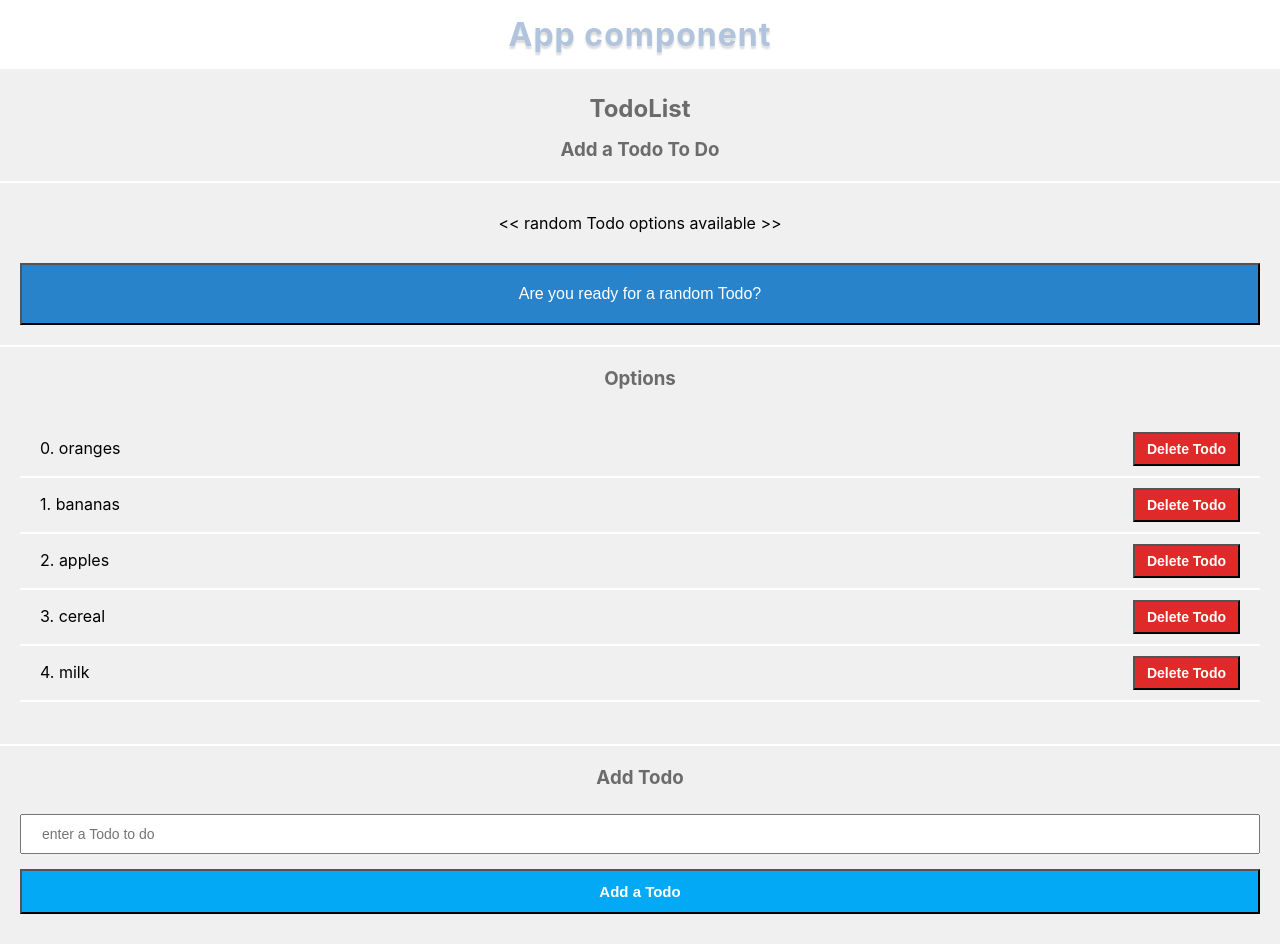
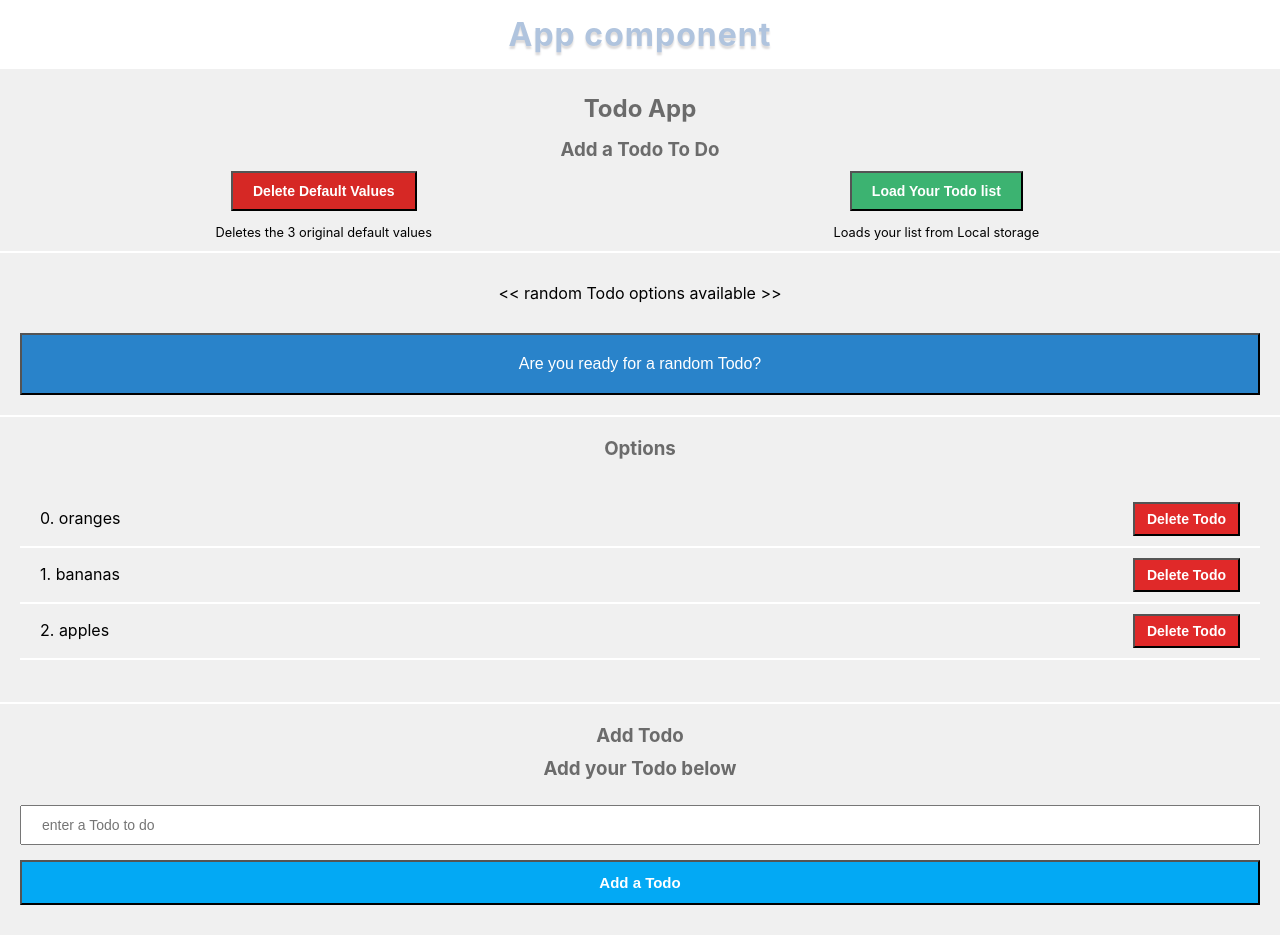
Before and after one commit to stefan22/rjsx, a React (Create React App) app: page / in a window 1280 px wide. Built offline with nearby package versions, Linux system fonts and the light colour scheme.

Commit message:
[header] added delete default and load list buttons

```diff
--- a/src/js/App.js
+++ b/src/js/App.js
@@ -7,7 +7,7 @@ class App extends Component {
     this.options = options;
     this.random = random;
     this.state = {
-      options: ['oranges','bananas','apples','cereal','milk'],
+      options: props.options,
       random: random || '<< random Todo options available >>'
     };
     this.handleRandomTodo = this.handleRandomTodo.bind(this);
@@ -43,13 +43,14 @@ class App extends Component {
   }
 
   render() {
+    let subtitle='Add a Todo To Do';
     return (
       <div className="calwrapper cfx">
         <div className='app-comp'>
           <h1>App component</h1>
           <p className='blk'></p>
 
-          <Header  />
+          <Header subtitle={subtitle}  />
 
           <Action handleRandomTodo={this.handleRandomTodo}
             random={this.state.random}
@@ -60,7 +61,7 @@ class App extends Component {
             removeTodo={this.removeTodo}
             options={this.state.options} />
 
-          <AddOption handleAddTodo={this.handleAddTodo} />
+          <AddOption handleAddTodo={this.handleAddTodo} subtitle={subtitle} />
 
         </div>
       </div>
@@ -69,17 +70,33 @@ class App extends Component {
 
 } //App
 
+App.defaultProps = {
+  options: ['oranges','bananas','apples']
+};
+
 
 class Header extends Component {
   render() {
     return (
       <div className='header-comp'>
-        <h2>TodoList</h2>
-        <h3>Add a Todo To Do</h3>
+        <h2>{this.props.title}</h2>
+        {this.props.subtitle && <h3>Add a Todo To Do</h3>}
+        <div className='def-values'>
+          <button>Delete Default Values</button>
+          <span className='center'>Deletes the 3 original default values</span>
+        </div>
+        <div className='load-list'>
+          <button>Load Your Todo list</button>
+          <span className='center'>Loads your list from Local storage</span>
+        </div>
       </div>
     );
   }
-} //Header
+};
+
+Header.defaultProps ={
+  title: 'Todo App'
+};
 
 
 class Action extends Component {
@@ -190,9 +207,11 @@ class AddOption extends Component {
     }
   }
   render() {
+    console.log(this);
     return (
       <div className='addoption-comp'>
         <h3>Add Todo</h3>
+        {this.props.subtitle && <h3>Add your Todo below</h3>}
         <form onSubmitCapture={this.handleAddOption}>
           <input type='text' className='add-todo'
             placeholder='enter a Todo to do' />
@@ -210,7 +229,4 @@ class AddOption extends Component {
 
 
 
-
-
-
 export default App;
--- a/src/scss/App.scss
+++ b/src/scss/App.scss
@@ -9,6 +9,26 @@
     h3 {
         margin: 10px 0;
     }
+    .def-values, .load-list {
+      width: 49%;
+      display: inline-block;
+      text-align: center;
+      span {
+          &.center {
+          font-size: .8em;
+          max-width: 90%;
+          display: block;
+          text-align: center;
+          margin: 0 auto;
+        }
+      }
+    }
+    .def-values {
+      margin-right:5px;
+    }
+
+
+
 }
 
 
--- a/src/scss/_buttons.scss
+++ b/src/scss/_buttons.scss
@@ -32,4 +32,24 @@
   padding: 20px 0;
 }
 
+.def-values button {
+  padding: 10px 20px;
+  font-size: 14px;
+  background: #d62825;
+  color: white;
+  font-weight: bold;
+  cursor: pointer;
+  margin-bottom: 1em;
+}
+
+.load-list button {
+  padding: 10px 20px;
+  font-size: 14px;
+  background: mediumseagreen;
+  color: white;
+  font-weight: bold;
+  cursor: pointer;
+  margin-bottom: 1em;
+}
+
 button:focus {outline: none;}
```
